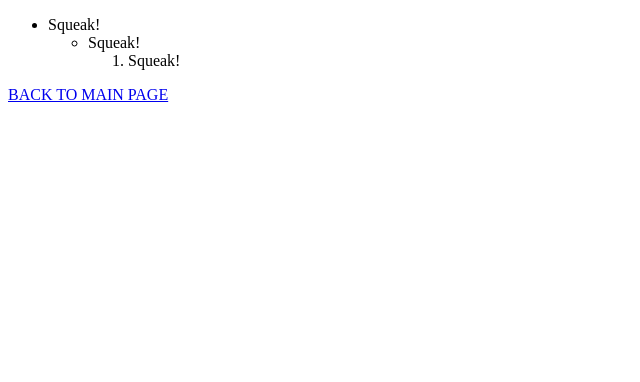
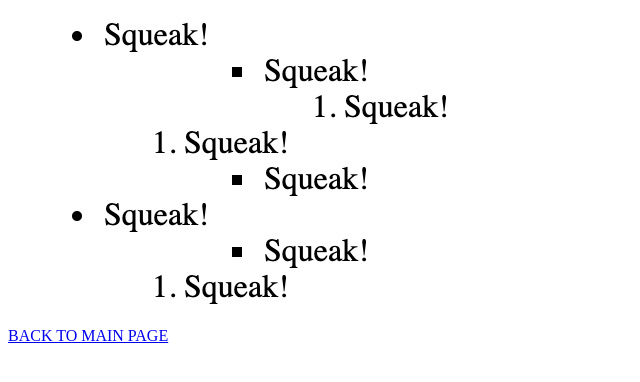
Before and after one commit to DustinMcGuire/RecreateWebsite, a plain HTML site: page squeak.html in a window 1280 px wide. Shown: the whole page, without its empty margins (0-640 px from the left). Drawn offline with Linux system fonts and the light colour scheme.

Commit message:
loophole added for bonus

```diff
--- a/squeak.html
+++ b/squeak.html
@@ -8,15 +8,8 @@
 </head>
 
 <body>
-   <ul>
-       <li>Squeak!</li>
-       <ul>
-           <li>Squeak!</li>
-           <ol>
-               <li>Squeak!</li>
-           </ol>
-       </ul>
-   </ul>
+<img src="cheating.jpeg" alt="squeak!">
+<br>
    <a href="index.html">BACK TO MAIN PAGE</a>
 </body>
 
```
Also changed, not shown: cheating.jpeg (added).
